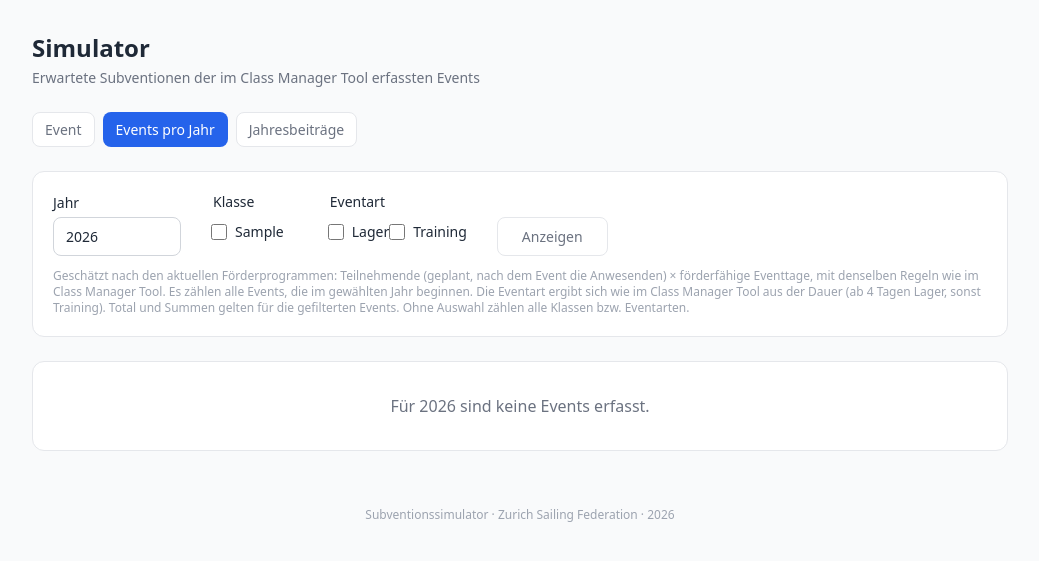
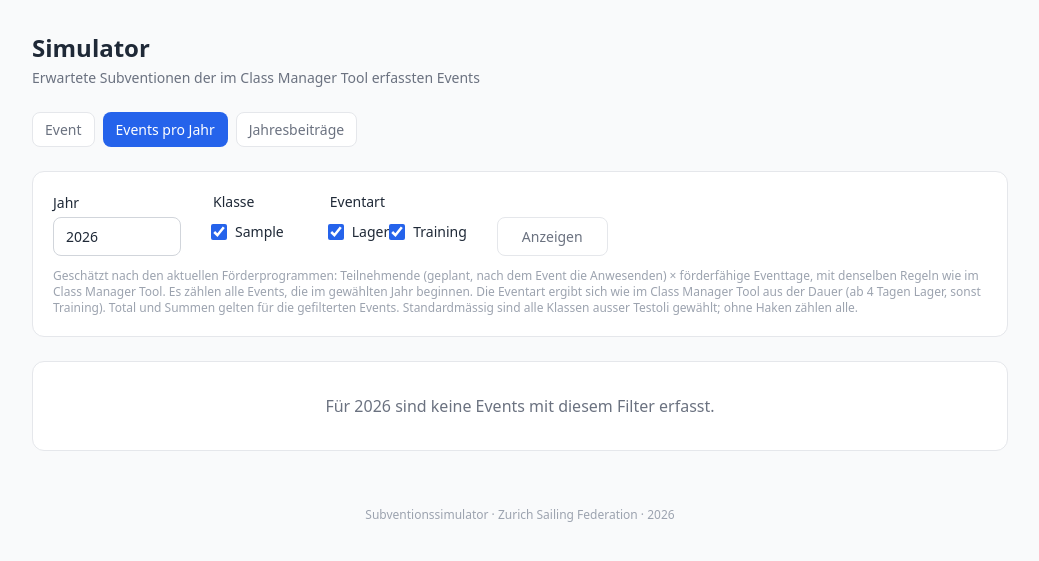
Before and after one commit to sbaebler/subventionssimulator, a PHP site: page /partials/events_jahr.php in a window 1280 px wide. Shown: the part 60-621 px from the top of the page, without its empty margins (120-1159 px from the left). Run offline with PHP 8.4, Linux system fonts and the light colour scheme; the visitor is signed in with stand-in values (Sample User, id 1); tables that the repository leaves empty or names only in its code hold one stand-in row (values such as "Sample post").

Commit message:
Events pro Jahr: Standardauswahl alle Klassen ausser Testoli
Co-Authored-By: Claude Sonnet 5.5 <noreply@anthropic.com>

```diff
--- a/public_html/partials/events_jahr.php
+++ b/public_html/partials/events_jahr.php
@@ -11,21 +11,12 @@ if ($jahr < 2000 || $jahr > 2100) {
     $jahr = (int)date('Y');
 }
 
-// Mehrfachauswahl: ?klasse[]=1&klasse[]=2&eventart[]=lager (leer = alle)
-$klasseIds = array_values(array_unique(array_filter(array_map('intval', (array)($_GET['klasse'] ?? [])))));
-$eventarten = array_values(array_filter(
-    array_unique(array_map('strval', (array)($_GET['eventart'] ?? []))),
-    fn($a) => array_key_exists($a, Subvention::EVENTARTEN)
-));
-
 $fehler = null;
 $klassen = [];
-$u = ['events' => [], 'programme' => [], 'total' => 0.0, 'unvollstaendig' => 0];
 try {
     $klassen = Event::klassen();
-    $u = EventSchaetzung::jahresuebersicht($jahr, $klasseIds, $eventarten);
 } catch (Throwable $e) {
-    error_log('[Subventionssimulator] Jahresübersicht Fehler: ' . $e->getMessage());
+    error_log('[Subventionssimulator] Klassen nicht ladbar: ' . $e->getMessage());
     $fehler = 'Die Übersicht konnte nicht geladen werden.';
 }
 
@@ -34,6 +25,35 @@ $testKlassenIds = array_map(
     fn($k) => (string)(int)$k['id'],
     array_filter($klassen, fn($k) => mb_strtolower(trim($k['bezeichnung'])) === 'testoli')
 );
+
+// Mehrfachauswahl: ?filter=1&klasse[]=1&klasse[]=2&eventart[]=lager.
+// Ohne «filter» (erster Aufruf) gilt die Standardauswahl: alle Klassen ausser
+// Testoli und alle Eventarten. Mit «filter» und ohne Haken in einer Gruppe
+// gilt «alle» (also inkl. Testoli).
+$gefiltert = isset($_GET['filter']);
+if ($gefiltert) {
+    $klasseIds = array_values(array_unique(array_filter(array_map('intval', (array)($_GET['klasse'] ?? [])))));
+    $eventarten = array_values(array_filter(
+        array_unique(array_map('strval', (array)($_GET['eventart'] ?? []))),
+        fn($a) => array_key_exists($a, Subvention::EVENTARTEN)
+    ));
+} else {
+    $klasseIds = array_values(array_map(
+        fn($k) => (int)$k['id'],
+        array_filter($klassen, fn($k) => !in_array((string)(int)$k['id'], $testKlassenIds, true))
+    ));
+    $eventarten = array_keys(Subvention::EVENTARTEN);
+}
+
+$u = ['events' => [], 'programme' => [], 'total' => 0.0, 'unvollstaendig' => 0];
+if (!$fehler) {
+    try {
+        $u = EventSchaetzung::jahresuebersicht($jahr, $klasseIds, $eventarten);
+    } catch (Throwable $e) {
+        error_log('[Subventionssimulator] Jahresübersicht Fehler: ' . $e->getMessage());
+        $fehler = 'Die Übersicht konnte nicht geladen werden.';
+    }
+}
 
 $chf = fn(float $b): string => 'CHF ' . number_format($b, 2, '.', "'");
 
@@ -50,6 +70,7 @@ require __DIR__ . '/header.php';
 <form method="get" action="/simulieren.php" class="card mb-6"
       x-data='{ klassen: <?= json_encode(array_map("strval", $klasseIds)) ?>, test: <?= json_encode(array_values($testKlassenIds)) ?> }'>
   <input type="hidden" name="ansicht" value="events">
+  <input type="hidden" name="filter" value="1">
   <div class="flex flex-wrap items-end gap-4">
     <div>
       <label class="block text-sm font-medium mb-1" for="jahr">Jahr</label>
@@ -84,7 +105,7 @@ require __DIR__ . '/header.php';
     Anwesenden) × förderfähige Eventtage, mit denselben Regeln wie im Class Manager Tool.
     Es zählen alle Events, die im gewählten Jahr beginnen. Die Eventart ergibt sich wie im
     Class Manager Tool aus der Dauer (ab 4 Tagen Lager, sonst Training). Total und Summen
-    gelten für die gefilterten Events. Ohne Auswahl zählen alle Klassen bzw. Eventarten.
+    gelten für die gefilterten Events. Standardmässig sind alle Klassen ausser Testoli gewählt; ohne Haken zählen alle.
   </p>
   <?php if ($testKlassenIds): ?>
   <div x-show="klassen.length === 0 || test.some(id => klassen.includes(id))" x-cloak role="alert"
```
